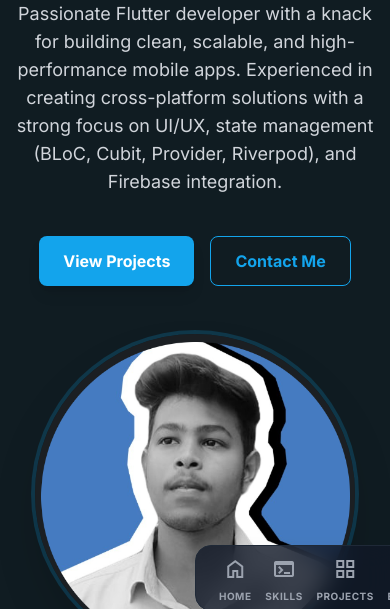
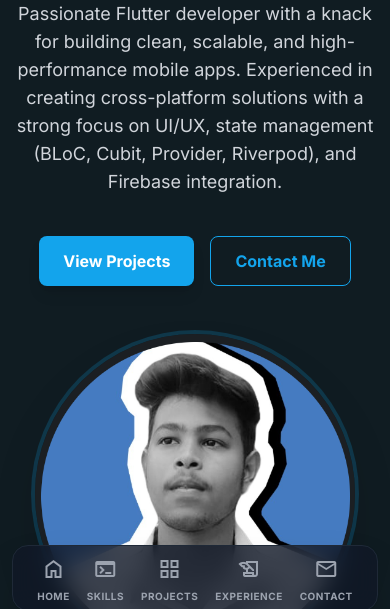
Before and after one commit to Mohitkoley/Mohitkoley.github.io, a plain HTML site: page index.html in a window 390 px wide. Shown: the part 209-818 px from the top of the page. Drawn offline with nearby package versions, Linux system fonts and the light colour scheme.

Commit message:
Fix bottom nav centering and animation conflict

```diff
--- a/src/components/bottom_nav.html
+++ b/src/components/bottom_nav.html
@@ -1,6 +1,6 @@
 <!-- Bottom Navigation (Mobile Only) -->
 <nav
-    class="md:hidden fixed bottom-6 left-1/2 -translate-x-1/2 z-50 w-[90%] max-w-md bg-white/80 dark:bg-gray-900/80 backdrop-blur-md rounded-2xl shadow-2xl border border-gray-200 dark:border-gray-800 animate-fadeInUp">
+    class="md:hidden fixed bottom-6 inset-x-0 mx-auto z-50 w-[94%] max-w-md bg-white/80 dark:bg-gray-900/80 backdrop-blur-md rounded-2xl shadow-2xl border border-gray-200 dark:border-gray-800 animate-fadeInUp">
     <ul class="flex items-center justify-around h-16 px-4">
         <li>
             <a href="#hero"
```
